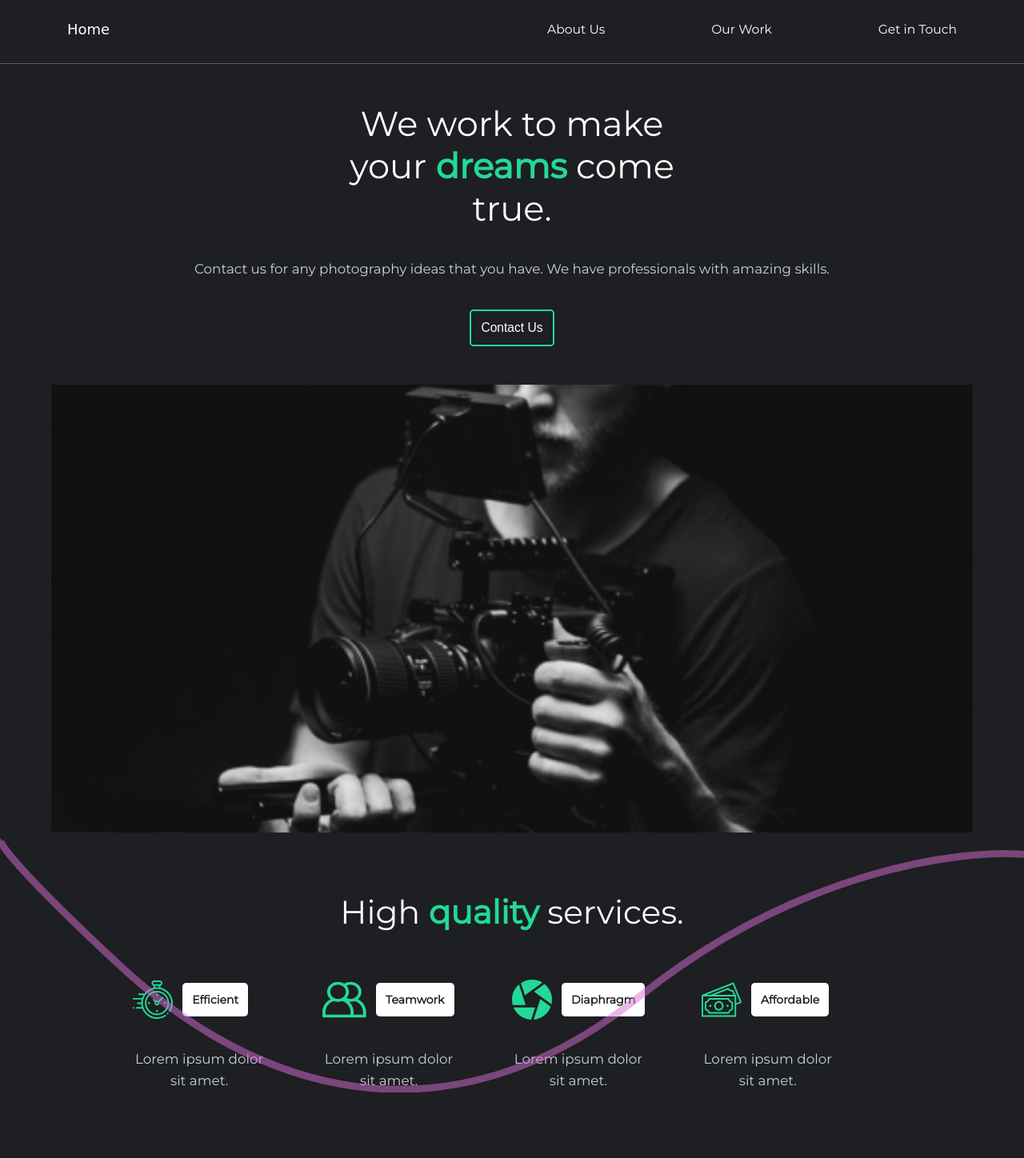
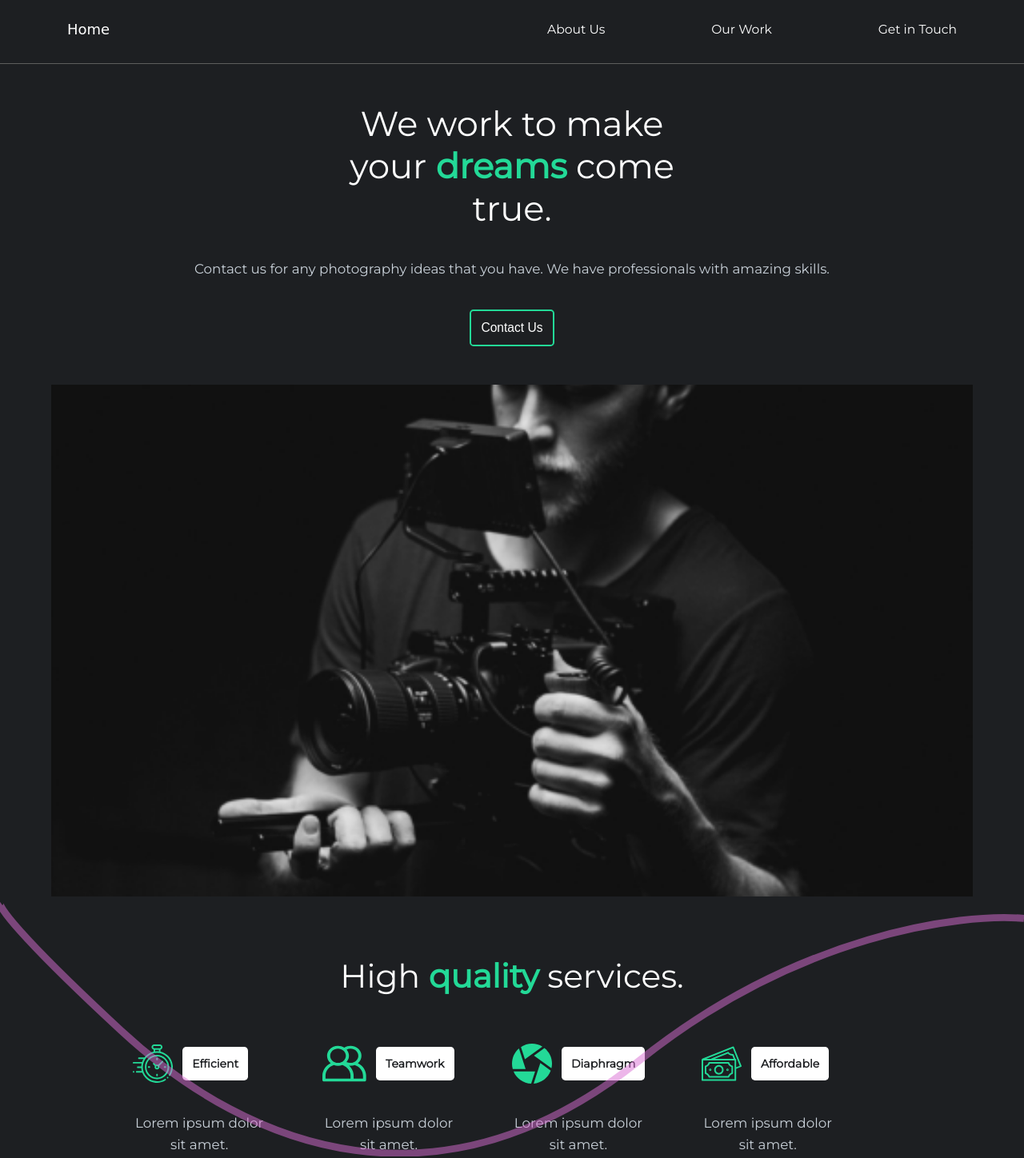
Before and after one commit to suryansh-makharia/capture-it, a React (Create React App) app: page / in a window 1280 px wide. Shown: the top 1448 px of the page at 80% size. Built offline with nearby package versions, Linux system fonts and the light colour scheme.

Commit message:
third commit

```diff
--- a/src/pages/OurWork.js
+++ b/src/pages/OurWork.js
@@ -90,6 +90,9 @@ const Hide = styled.div`
   img:hover {
     opacity: 0.5;
   }
+  @media (max-width: 768px){
+    height: 70vh;
+  }
 `;
 const Frame1 = styled(motion.div)`
   height: 100vh;
--- a/src/styles.js
+++ b/src/styles.js
@@ -41,8 +41,11 @@ export const Image = styled.div`
     margin-left: 0;
     img {
       width: 90%;
-      height: 70vh;
+      height: 80vh;
     }
+  }
+  @media (max-width: 768px){
+    height: 60vh;
   }
 `;
 export const Hide = styled.div`
```
